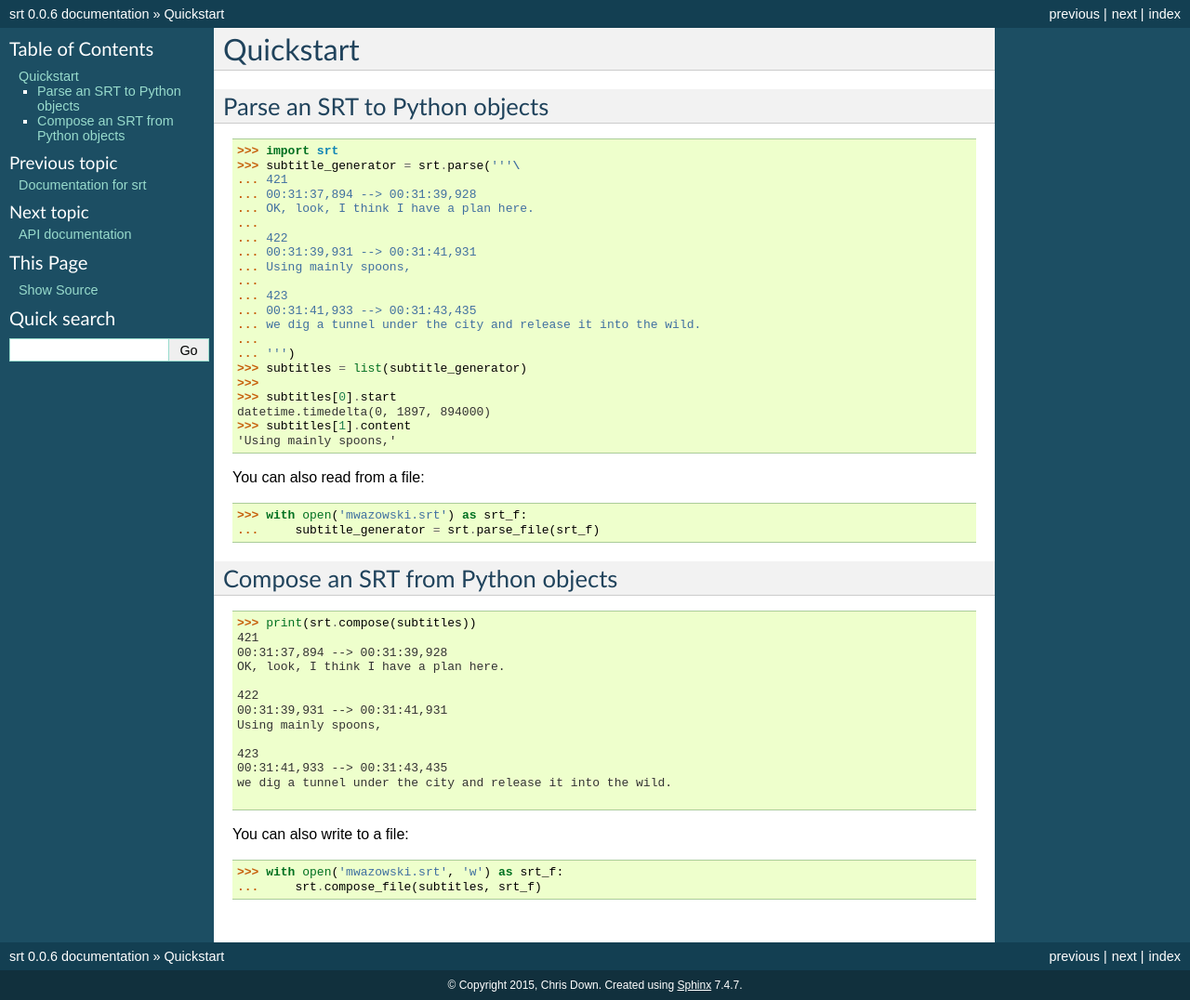
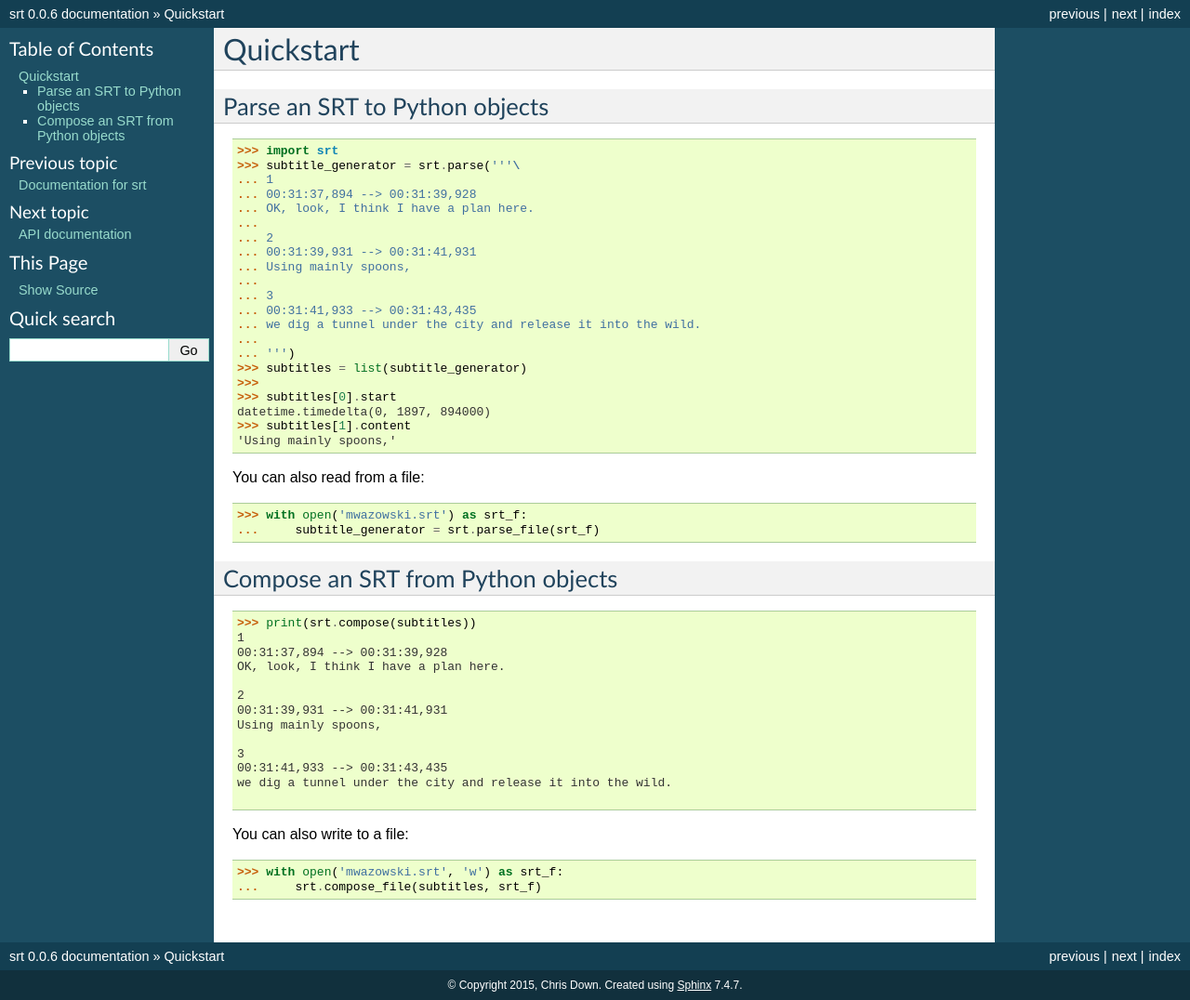
Before and after one commit to cdown/srt, a Sphinx documentation site: the page built from docs/quickstart.rst, in a window 1280 px wide. Shown: the whole page at 93% size. Built offline with Sphinx 7.4.7, drawn with Linux system fonts in a browser that asks for light colours.

```diff
--- a/docs/quickstart.rst
+++ b/docs/quickstart.rst
@@ -8,15 +8,15 @@ Parse an SRT to Python objects
 
     >>> import srt
     >>> subtitle_generator = srt.parse('''\
-    ... 421
+    ... 1
     ... 00:31:37,894 --> 00:31:39,928
     ... OK, look, I think I have a plan here.
     ...
-    ... 422
+    ... 2
     ... 00:31:39,931 --> 00:31:41,931
     ... Using mainly spoons,
     ...
-    ... 423
+    ... 3
     ... 00:31:41,933 --> 00:31:43,435
     ... we dig a tunnel under the city and release it into the wild.
     ...
@@ -41,15 +41,15 @@ Compose an SRT from Python objects
 .. doctest::
 
     >>> print(srt.compose(subtitles))
-    421
+    1
     00:31:37,894 --> 00:31:39,928
     OK, look, I think I have a plan here.
     <BLANKLINE>
-    422
+    2
     00:31:39,931 --> 00:31:41,931
     Using mainly spoons,
     <BLANKLINE>
-    423
+    3
     00:31:41,933 --> 00:31:43,435
     we dig a tunnel under the city and release it into the wild.
     <BLANKLINE>
```
Also changed, not shown: srt.py (+9 -2 lines), 1 other file.
